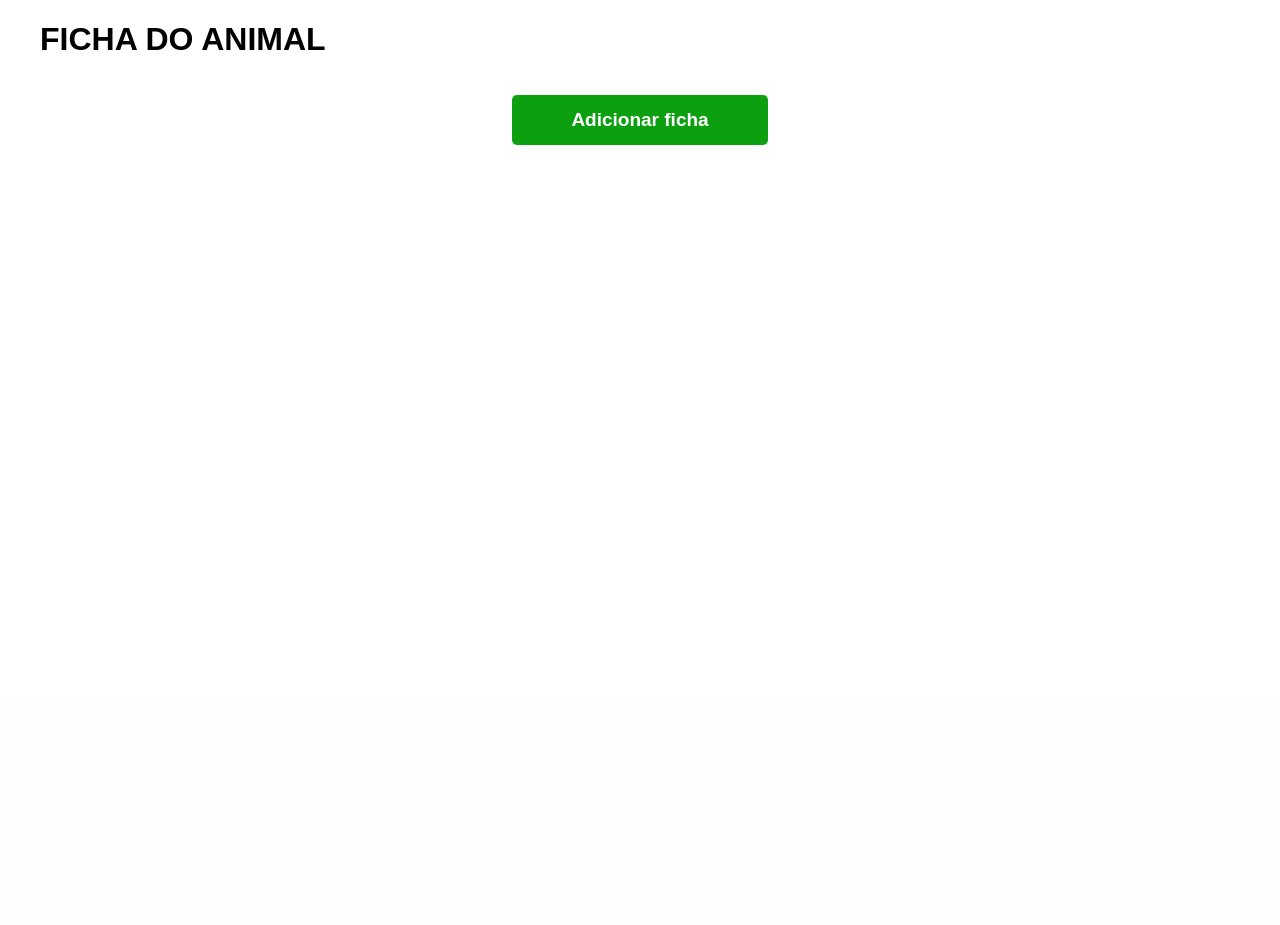
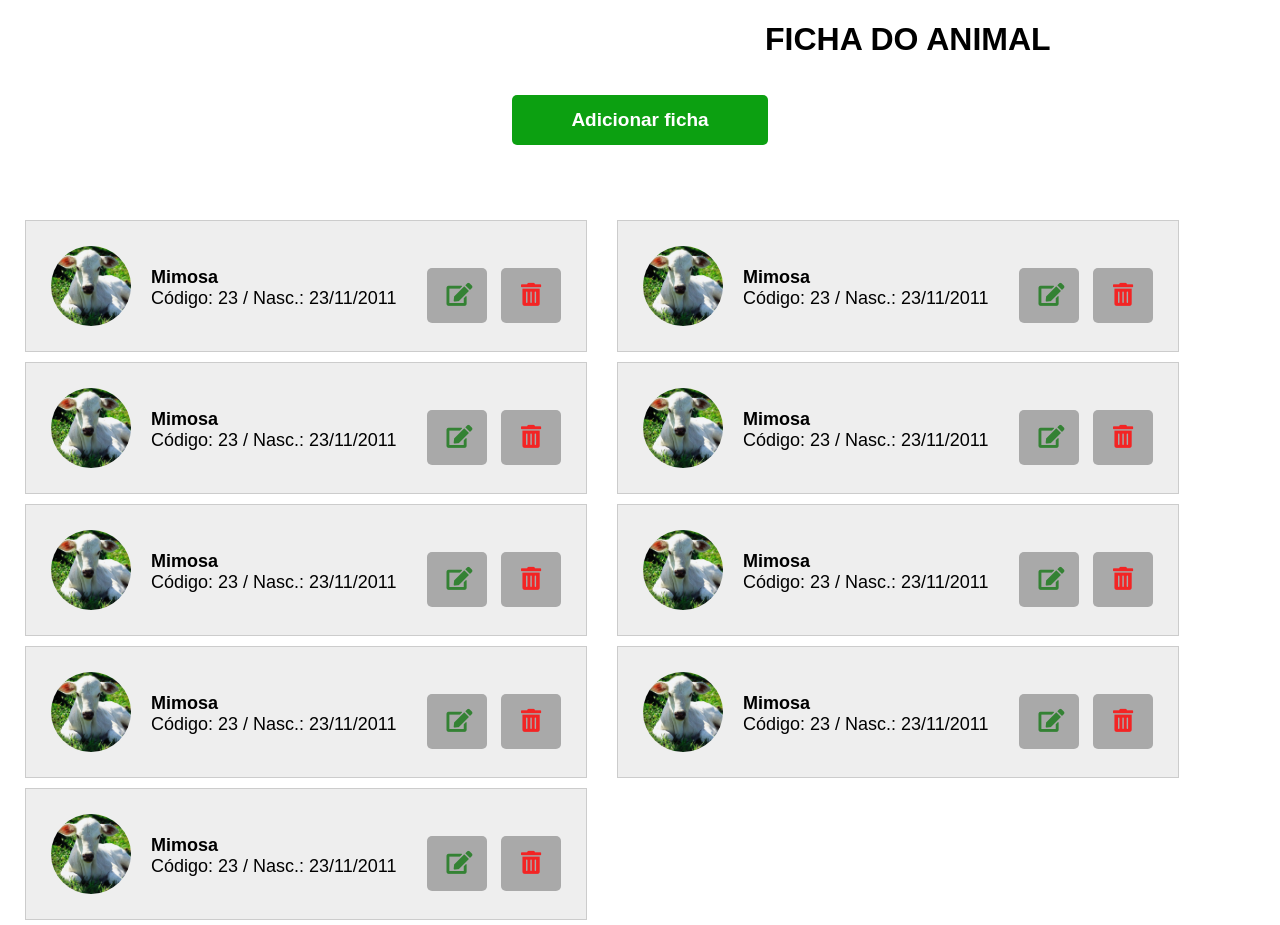
Before and after one commit to pedro-lill/ProjetoIntegrado, a PHP site: page /html/fichas.html in a window 1280 px wide. Shown: the part 100-1025 px from the top of the page. Before the commit the page ends 245 px from the top, so only its background shows below. Run offline with PHP 8.4, Linux system fonts and the light colour scheme; some libraries are stand-ins or nearby versions.

Commit message:
add base de ficha dos animais

```diff
--- a/css/fichas.css
+++ b/css/fichas.css
@@ -1,9 +1,3 @@
-.container-ficha{
-    width:70%;
-    margin-left: 15%;
-    margin-top: 2%;
-}
-
 input[type=text],
 input[type=date],
 input[type=checkbox],
@@ -18,10 +12,68 @@ input[type=number]{
     font-size: 18px;
 }
 
-.container-ficha h3{
-    margin-left: 560px;
+.lista_fichas{
+	display: flex;
+	flex-direction: row;
+	justify-content: flex-start;
+	flex-wrap: wrap;
+    margin-top:70px;
+}
+.ficha{
+	width: 550px;
+	padding: 5px;
+    height: 120px;
+	background-color: #eeeeee;
+	border: 1px solid #cccccc;
+	margin: 5px 5px 5px 25px;
+	transition: 0.3s;
 }
 
-.container-ficha-h1{
-    margin-left: 750px;
+.ficha:hover{
+	box-shadow: 3px 3px 10px #176a35;
 }
+
+.ficha img{
+    height: 80px;
+	width: 80px;
+	border-radius: 40px;
+	margin: 0px 20x 0 20px;
+}
+
+.ficha label{
+	display: flex;
+    margin-top:20px;
+    margin-left:20px;
+	align-items: center;
+}
+
+.ficha_descricao{
+    margin-left:20px;
+    font-size:18px;
+	display: flex;
+	flex-direction: column;
+}
+
+.button-delete{
+    background-color: rgba(77, 77, 77, 0.433);
+    color:rgb(243, 36, 36);
+    font-size: 23px;
+    width: 60px;
+    margin-left: 10px;
+}
+
+.button-edit{
+    background-color: rgba(77, 77, 77, 0.433);
+    color:rgb(52, 130, 52);
+    font-size: 23px;
+    width: 60px;
+    margin-left: 30px;
+}
+
+.button-edit:hover{
+    background-color: rgb(194, 193, 193);
+}
+
+.button-delete:hover{
+    background-color: rgb(194, 193, 193);
+}
--- a/css/style.css
+++ b/css/style.css
@@ -91,7 +91,7 @@ button:focus {
 }
 
 h1{
-  margin-left:40px;
+  margin-left:765px;
 }
 
 .logo-header {
--- a/html/adicionar-ficha.html
+++ b/html/adicionar-ficha.html
@@ -54,7 +54,7 @@
 
     <div class="container-ficha">
 
-      <h3>Dados da ficha</h3>
+      <h1>Dados da ficha</h1>
       <input type="number" placeholder="Número do animal" required>
       <input type="date" placeholder="Data de nascimento" required>
       <input type="text" placeholder="Nome do touro-pai" required>
--- a/html/fichas.html
+++ b/html/fichas.html
@@ -42,9 +42,7 @@
   </nav>
 
   <header>
-      <button id="toggle" class="toggle">
-          <i class="fa fa-bars fa-2x"></i>
-      </button>
+    <button id="toggle" class="toggle"><i class="fa fa-bars fa-2x"></i></button>
     <a class="logo-header" href="/html/index.html"><img title="Logo do mst" src="/img/mst.png" /></a>
   </header>
 
@@ -52,6 +50,154 @@
 
   <button class="button-form" onclick="window.location.href='/html/adicionar-ficha.html'" >Adicionar ficha</button>
 
+  <div class="lista_fichas">
+
+    <div class="ficha">
+      <label>
+        <div class="ficha_img">
+            <img src="/img/animal1.jpg">
+        </div>
+        <div class="ficha_descricao">
+            <strong>Mimosa</strong>
+            Código: 23 / Nasc.: 23/11/2011
+        </div>
+        <div>
+          <button class="button-edit"><i class="fa fa-edit fa-1x"></i></button>
+          <button class="button-delete"><i class="fa fa-trash-alt fa-1x"></i></button>
+        </div>
+      </label>
+    </div>
+
+    <div class="ficha">
+      <label>
+        <div class="ficha_img">
+            <img src="/img/animal1.jpg">
+        </div>
+        <div class="ficha_descricao">
+            <strong>Mimosa</strong>
+            Código: 23 / Nasc.: 23/11/2011
+        </div>
+        <div>
+          <button class="button-edit"><i class="fa fa-edit fa-1x"></i></button>
+          <button class="button-delete"><i class="fa fa-trash-alt fa-1x"></i></button>
+        </div>
+      </label>
+    </div>
+
+    <div class="ficha">
+      <label>
+        <div class="ficha_img">
+            <img src="/img/animal1.jpg">
+        </div>
+        <div class="ficha_descricao">
+            <strong>Mimosa</strong>
+            Código: 23 / Nasc.: 23/11/2011
+        </div>
+        <div>
+          <button class="button-edit"><i class="fa fa-edit fa-1x"></i></button>
+          <button class="button-delete"><i class="fa fa-trash-alt fa-1x"></i></button>
+        </div>
+      </label>
+    </div>
+
+    <div class="ficha">
+      <label>
+        <div class="ficha_img">
+            <img src="/img/animal1.jpg">
+        </div>
+        <div class="ficha_descricao">
+            <strong>Mimosa</strong>
+            Código: 23 / Nasc.: 23/11/2011
+        </div>
+        <div>
+          <button class="button-edit"><i class="fa fa-edit fa-1x"></i></button>
+          <button class="button-delete"><i class="fa fa-trash-alt fa-1x"></i></button>
+        </div>
+      </label>
+    </div>
+
+    <div class="ficha">
+      <label>
+        <div class="ficha_img">
+            <img src="/img/animal1.jpg">
+        </div>
+        <div class="ficha_descricao">
+            <strong>Mimosa</strong>
+            Código: 23 / Nasc.: 23/11/2011
+        </div>
+        <div>
+          <button class="button-edit"><i class="fa fa-edit fa-1x"></i></button>
+          <button class="button-delete"><i class="fa fa-trash-alt fa-1x"></i></button>
+        </div>
+      </label>
+    </div>
+
+    <div class="ficha">
+      <label>
+        <div class="ficha_img">
+            <img src="/img/animal1.jpg">
+        </div>
+        <div class="ficha_descricao">
+            <strong>Mimosa</strong>
+            Código: 23 / Nasc.: 23/11/2011
+        </div>
+        <div>
+          <button class="button-edit"><i class="fa fa-edit fa-1x"></i></button>
+          <button class="button-delete"><i class="fa fa-trash-alt fa-1x"></i></button>
+        </div>
+      </label>
+    </div>
+
+    <div class="ficha">
+      <label>
+        <div class="ficha_img">
+            <img src="/img/animal1.jpg">
+        </div>
+        <div class="ficha_descricao">
+            <strong>Mimosa</strong>
+            Código: 23 / Nasc.: 23/11/2011
+        </div>
+        <div>
+          <button class="button-edit"><i class="fa fa-edit fa-1x"></i></button>
+          <button class="button-delete"><i class="fa fa-trash-alt fa-1x"></i></button>
+        </div>
+      </label>
+    </div>
+
+    <div class="ficha">
+      <label>
+        <div class="ficha_img">
+            <img src="/img/animal1.jpg">
+        </div>
+        <div class="ficha_descricao">
+            <strong>Mimosa</strong>
+            Código: 23 / Nasc.: 23/11/2011
+        </div>
+        <div>
+          <button class="button-edit"><i class="fa fa-edit fa-1x"></i></button>
+          <button class="button-delete"><i class="fa fa-trash-alt fa-1x"></i></button>
+        </div>
+      </label>
+    </div>
+
+    <div class="ficha">
+      <label>
+        <div class="ficha_img">
+            <img src="/img/animal1.jpg">
+        </div>
+        <div class="ficha_descricao">
+            <strong>Mimosa</strong>
+            Código: 23 / Nasc.: 23/11/2011
+        </div>
+        <div>
+          <button class="button-edit"><i class="fa fa-edit fa-1x"></i></button>
+          <button class="button-delete"><i class="fa fa-trash-alt fa-1x"></i></button>
+        </div>
+      </label>
+    </div>
+
+  </div>
+
   <script src="/js/script.js"></script>
 
 </body>
```
Also changed, not shown: img/animal1.jpg (added). Lines whose indentation alone changed are shown as unchanged.
